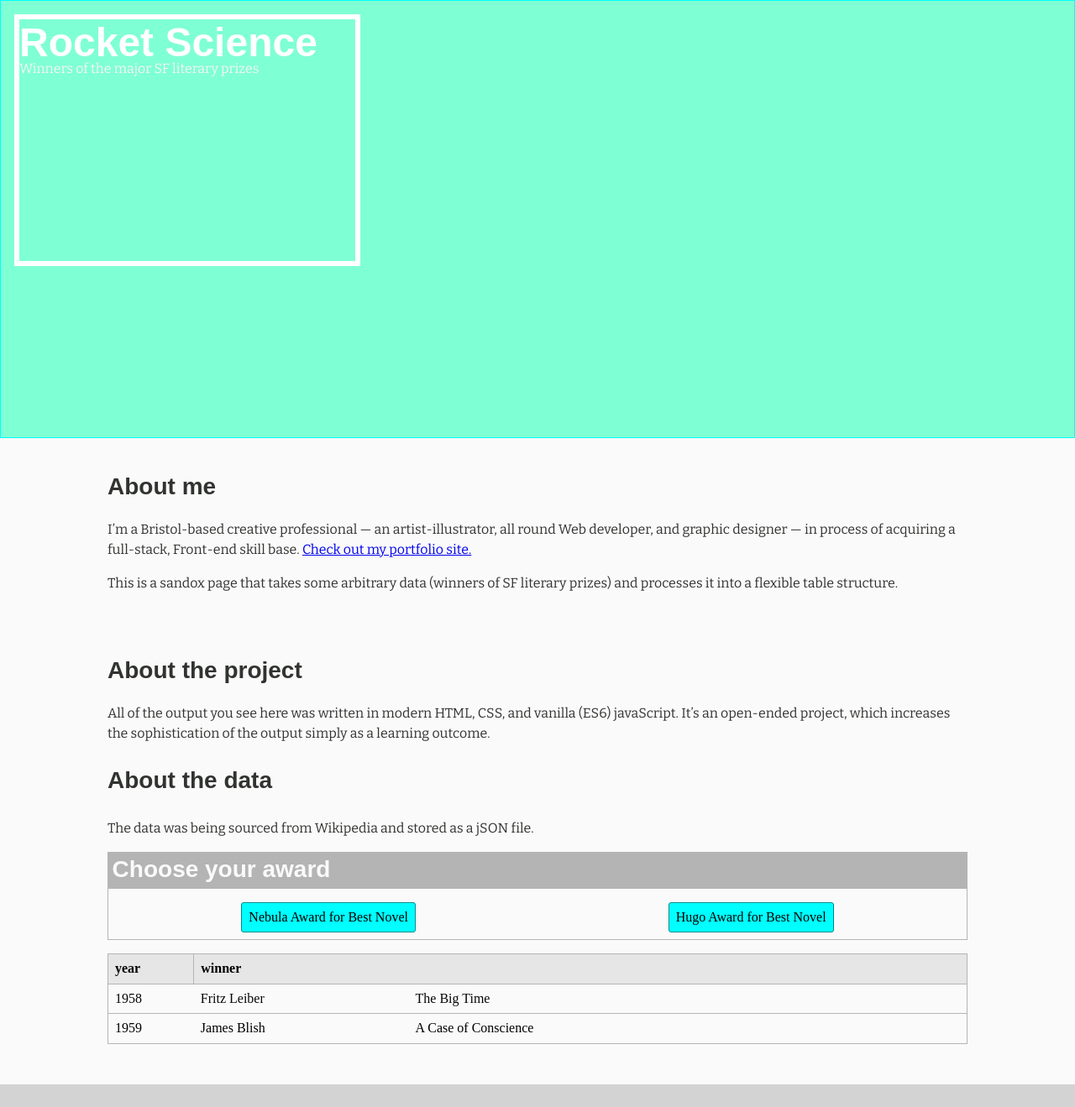
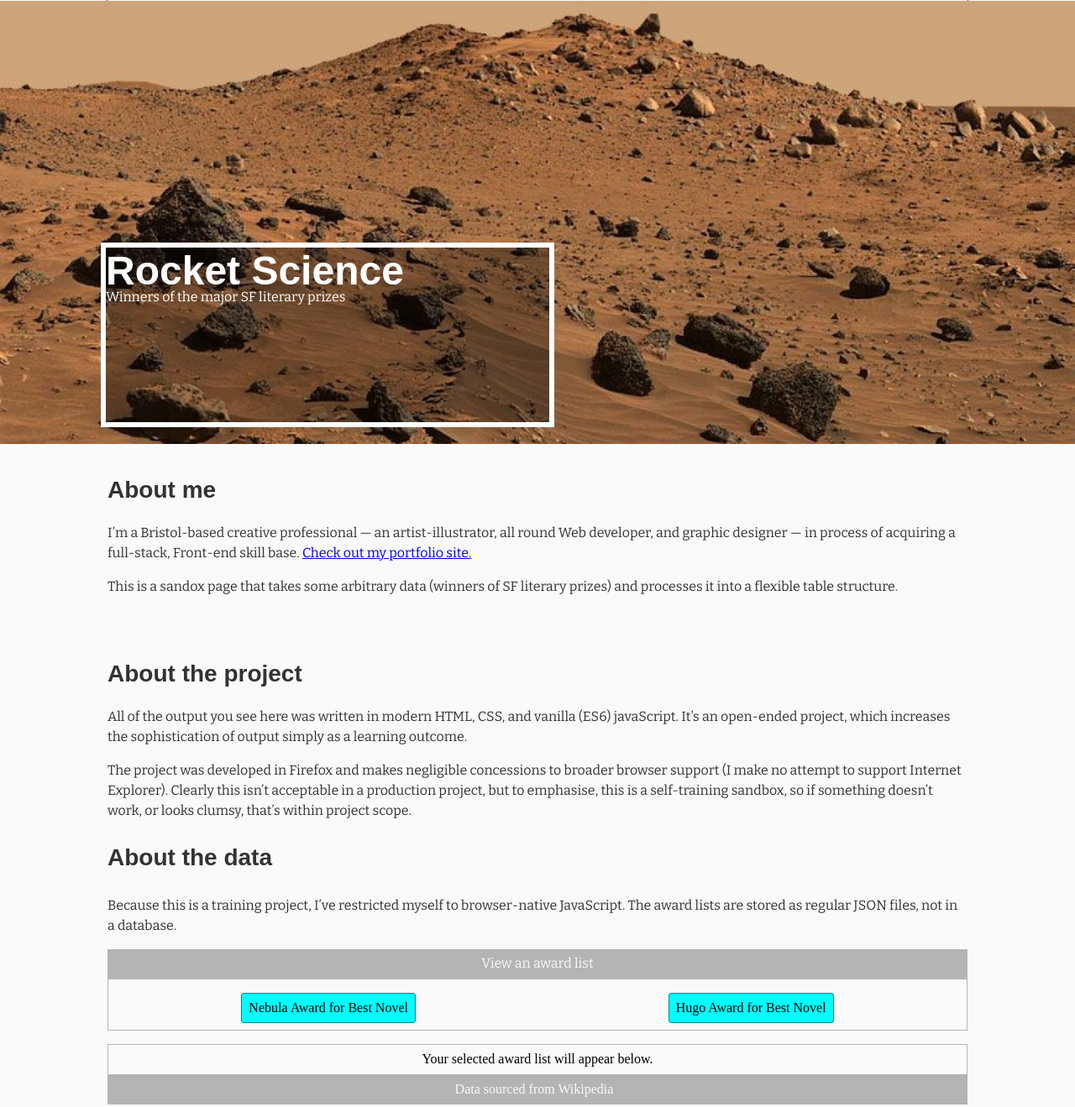
Before and after one commit to Satyadarshin/RocketScienceAborted, a plain HTML site: page app/index.html in a window 1280 px wide. Shown: the top 1319 px of the page at 84% size. Drawn offline with nearby package versions, Linux system fonts and the light colour scheme; a web font is replaced by a local one.

Commit message:
refinements to presentation of table output, particularly the caption and tfoot.

```diff
--- a/app/index.html
+++ b/app/index.html
@@ -1,6 +1,5 @@
 <!DOCTYPE html>
 <html lang="en">
-
 <head>
     <meta charset="UTF-8">
     <meta name="viewport" content="width=device-width, initial-scale=1.0">
@@ -8,13 +7,18 @@
     <title>Rocket Science</title>
     <link rel="stylesheet" href="dist/css/app.min.css">
 </head>
-
 <body>
     <header>
-        <div class="hero">
-            <h1>Rocket Science</h1>
-            <p>Winners of the major SF literary prizes</p>
-        </div>
+        <figure>
+            <img src="media/images/mars-surface.jpg"
+            srcset=""
+            sizes=""
+            class="splash_image" alt="The surface of the planet Mars">
+            <figcaption>
+                <h1>Rocket Science</h1>
+                <p>Winners of the major SF literary prizes</p>
+            </figcaption>
+        </figure>
     </header>
     <article>
         <section class="welcome">
@@ -33,19 +37,25 @@
         <section class="about-me">
             <img src="" alt="">
             <h2>About the project</h2>
-            <p>All of the output you see here was written in modern HTML, CSS, and vanilla (ES6) javaScript. It&rsquo;s an open-ended project, which increases the sophistication of the output simply as a learning outcome.</p>
+            <p>All of the output you see here was written in modern HTML, CSS, and vanilla (ES6) javaScript. It&rsquo;s an open-ended project, which increases the sophistication of output simply as a learning outcome.</p>
+            <p>The project was developed in Firefox and makes negligible concessions to broader browser support (I make no attempt to support Internet Explorer). Clearly this isn&rsquo;t acceptable in a production project, but to emphasise, this is a self-training sandbox, so if something doesn&rsquo;t work, or looks clumsy, that&rsquo;s within project scope.</p>
             <h3 class="about-subtitle">About the data</h3>
             <div class="about-text">
-                <p>The data was being sourced from Wikipedia and stored as a jSON file.</p>
+                <p>Because this is a training project, I&rsquo;ve restricted myself to browser-native JavaScript. The award lists are stored as regular JSON files, not in a database.</p>
                 <div class="the_awards">
-                    <h3>Choose your award</h3>
+                    <p>View an award list</p>
                     <div class="award_selector">
                         <button class="nebula_best_novel">Nebula Award for Best Novel</button>
                         <button class="hugo_best_novel">Hugo Award for Best Novel</button>
                     </div>
                 </div>
                 <table id="outcome">
-
+                    <caption><span>Your selected award list will appear below.</span></caption>
+                    <tfoot>
+                        <tr>
+                            <td colspan="3">Data sourced from Wikipedia</td>
+                        </tr>
+                    </tfoot>
                 </table>
             </div>
         </section>
--- a/app/js/app.js
+++ b/app/js/app.js
@@ -1,33 +1,25 @@
-const theNebulas = document.querySelector(".nebula_best_novel").addEventListener('click', ()=>alert('yey!'));
-const theHugos = document.querySelector(".hugo_best_novel").addEventListener('click', ()=>alert('hey!'));
-
-//TODO can I get this array to self-populate by reading the ./data directory?
-// const dataSource = [ "data/hugo_award_novels", "data/nebula_award_novels" ];
-const dataSource = "data/hugo_award_novels";
-
-const xhttp = new XMLHttpRequest();
-xhttp.onreadystatechange = function() {
+const chooseAward = ( selectedAward ) => {
+  const caption = document.querySelector( "#outcome caption span"); //
+  caption.setAttribute( "class", "swoosh" );
+    setTimeout( () => {
+      caption.textContent = selectedAward;
+    }, 800
+  );
+  let dataSource = "data/" + selectedAward;
+  // XMLHttpRequest doesn't seem to refactor as ES6, hence the combo syntax.
+  const xhttp = new XMLHttpRequest();
+  xhttp.onreadystatechange = function() {
     if ( this.readyState == 4 && this.status == 200 ) {
       const response = JSON.parse( xhttp.responseText );
-      //Original function processes just one data source
       each( response );
-      //New function combines multiple data sources first
-      //combineDataSources( response )
     }
   }
-    xhttp.open( "GET", dataSource + ".json", true );
-    xhttp.send();
+  xhttp.open( "GET", dataSource + ".json", true );
+  xhttp.send();
+}
 
-
-// for ( i = 0; i < dataSource.length; i++ ) {
-//   // console.log( `test: ${dataSource[i]}` );
-//   xhttp.open( "GET", dataSource[i] + ".json", true );
-//   xhttp.send();
-// }
-
-const combineDataSources = ( theAward ) => {
- console.log( theAward );
-}
+const theNebulas = document.querySelector( ".nebula_best_novel" ).addEventListener( 'click', () => { chooseAward( "nebula_award_novels" ) });
+const theHugos = document.querySelector( ".hugo_best_novel" ).addEventListener( 'click', () => { chooseAward( "hugo_award_novels" ) });
 
 const rowBuilder = ( i, tableContainer ) => {
   let winnerRow = document.createElement( 'tr' );
@@ -84,8 +76,11 @@ const delay = ( rowsToBuild, Winners, theContainer, nextHugo ) => {
 }
 
 const each = ( hugos ) => {
+  //todo: hoist this variable out because it's searched for twice
   let theContainer = document.querySelector( "#outcome" );
   for ( const novels in hugos ) {
+    // console.log( novels)
+    console.log(hugos[novels]);
     const theWinners = hugos[novels];
     let rowsToBuild = theWinners.length;
     delay( rowsToBuild, theWinners, theContainer );
--- a/app/sass/partials/_buttons.scss
+++ b/app/sass/partials/_buttons.scss
@@ -1,9 +1,10 @@
 .the_awards {
-    h3 {
+    p {
         margin: 0;
         padding: .35rem;
         background-color: $dark;
         color: $white;
+        text-align: center;
     }
     .award_selector{
         display: flex;
--- a/app/sass/partials/_header.scss
+++ b/app/sass/partials/_header.scss
@@ -1,22 +1,87 @@
+// header {
+//     border: 1px solid aqua;
+//     background-color: aquamarine;
+//     height: 65vh;
+//     margin: 0;
+//     .hero {
+//         h1 {
+//             color: white;
+//             font-size: 3rem;
+//             margin-top: 0;
+//         }
+//         p {
+//             margin-top: -2.5rem;
+//             color: whitesmoke
+//         }
+//         width: 25rem;
+//         height: 15rem;
+//         margin: 1rem;
+//         border: 6px solid white;
+//         padding-bottom: 3rem;
+//     }
+// }
+
+/*
+Mini-project sepcific styles.
+
+This is both an aide memoire and reference stylesheet.
+
+Credit where credit is due: based on a tutorial by Kevin Powell https://youtu.be/PKVKwluRTfo
+*/
+
+body {
+    /* overflow-x: hidden; */
+}
+
 header {
-    border: 1px solid aqua;
-    background-color: aquamarine;
-    height: 65vh;
-    margin: 0;
-    .hero {
-        h1 {
-            color: white;
-            font-size: 3rem;
-            margin-top: 0;
+    border: 1px solid red;
+    /*
+    Using calc() to create a simple, responsive container.
+    The conatiner is set to the maximum desirable width.
+    The margin centres the container on the viewport width.
+    It then caculates the contents to be 100% of the width of the container,
+    less 2rem side margin.
+    */
+    // height: 50vh;
+    max-width: 80vw;
+    margin: -1rem auto 0;
+    width: calc(100vw - 2rem);
+    figure {
+        img {
+            /*
+            Setting the image to be full width
+            in respect to iteself and the viewport
+            will make it resposnive. The calc() margin pulls
+            it out of the container, left and back in again
+            making the image flexibly full width.
+            */
+            display: block;
+            width: 100%;
+            max-width: 100vw;
+            width: 100vw;
+            margin: 0 calc( -50vw + 50% );
+            max-height: 66vh;
+            object-fit: cover;
         }
-        p {
-            margin-top: -2.5rem;
-            color: whitesmoke
+        figcaption {
+            background-color: rgba(0,0,0,.33);
+            position: relative;
+            z-index: 10;
+            margin-top: -15rem;
+            margin-left: -3rem;
+            width: 33rem;
+            height: 10rem;
+            border: 6px solid white;
+            padding-bottom: 3rem;
+            h1 {
+                color:white;
+                font-size: 3rem;
+                margin-top: 0;
+            }
+            p {
+                margin-top: -2.5rem;
+                color: white
+            }
         }
-        width: 25rem;
-        height: 15rem;
-        margin: 1rem;
-        border: 6px solid white;
-        padding-bottom: 3rem;
     }
 }
--- a/app/sass/partials/_tables.scss
+++ b/app/sass/partials/_tables.scss
@@ -3,10 +3,16 @@
     margin-top: 1rem;
     border: 1px solid $dark;
     border-collapse: collapse;
+    caption {
+        border: 1px solid $dark;
+        border-bottom: none;
+        padding: .5rem;
+    }
     thead {
         border: 1px solid $dark;
         border-bottom: none;
-        th {background-color: $neutral;
+        th {
+            background-color: $neutral;
             padding: .5rem;
             text-align: left;
             &:first-child {
@@ -23,9 +29,14 @@
         border-top: 1px solid $dark;
         border-collapse: collapse
     }
+    tfoot {
+        text-align: center;
+        background-color: $dark;
+        color: $white;
+    }
 }
 .swoosh {
-    animation: swoosh 3s
+    animation: swoosh 1s;
 }
 @keyframes swoosh {
      0% {
```
Also changed, not shown: app/css/app.css, app/dist/css/app.min.css, app/media/images/curiosity.jpg (added), app/media/images/mars-surface.jpg (added), 2 other files.
